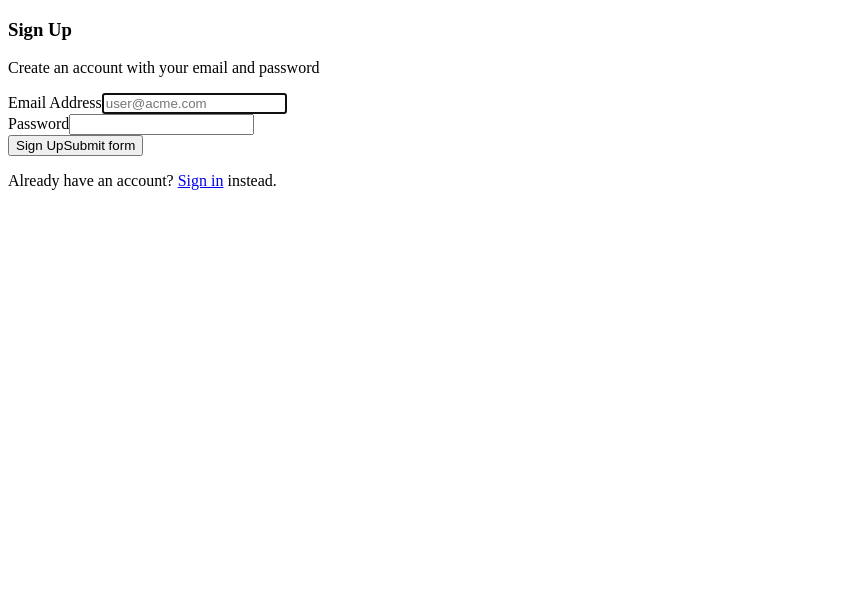
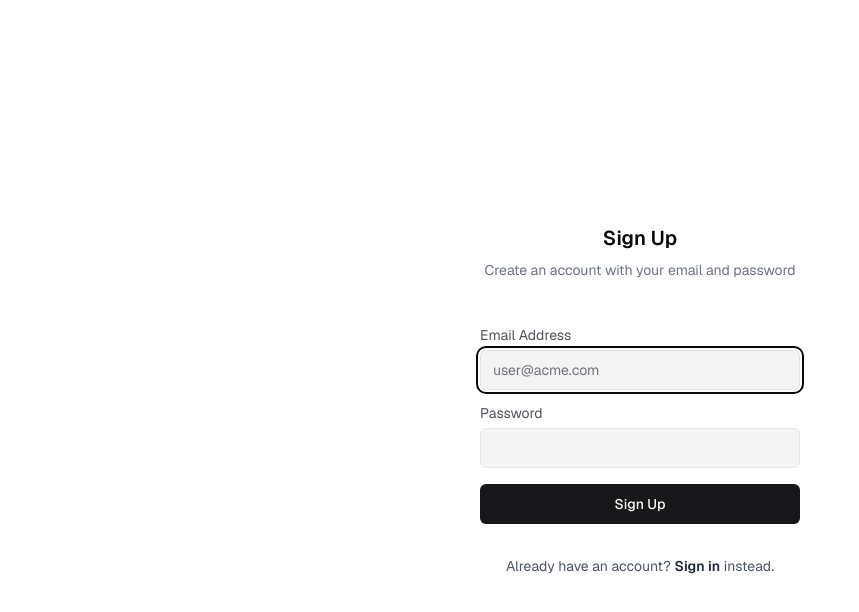
Before and after one commit to Jeevanpranav-23/code-ai-chatbot, a Next.js app: page /registor in a window 1280 px wide. Shown: the top 612 px of the page, without its empty margins (0-859 px from the left). Built offline with nearby package versions, Linux system fonts and the light colour scheme; no server answers; what bcrypt-ts would draw is missing.

Commit message:
Add files via upload

```diff
--- /dev/null
+++ b/app/globals.css
@@ -0,0 +1,164 @@
+@tailwind base;
+@tailwind components;
+@tailwind utilities;
+
+:root {
+    --foreground-rgb: 0, 0, 0;
+    --background-start-rgb: 214, 219, 220;
+    --background-end-rgb: 255, 255, 255;
+}
+
+@media (prefers-color-scheme: dark) {
+    :root {
+        --foreground-rgb: 255, 255, 255;
+        --background-start-rgb: 0, 0, 0;
+        --background-end-rgb: 0, 0, 0;
+    }
+}
+
+@layer utilities {
+    .text-balance {
+        text-wrap: balance;
+    }
+}
+
+@layer base {
+    :root {
+        --background: 0 0% 100%;
+        --foreground: 240 10% 3.9%;
+        --card: 0 0% 100%;
+        --card-foreground: 240 10% 3.9%;
+        --popover: 0 0% 100%;
+        --popover-foreground: 240 10% 3.9%;
+        --primary: 240 5.9% 10%;
+        --primary-foreground: 0 0% 98%;
+        --secondary: 240 4.8% 95.9%;
+        --secondary-foreground: 240 5.9% 10%;
+        --muted: 240 4.8% 95.9%;
+        --muted-foreground: 240 3.8% 46.1%;
+        --accent: 240 4.8% 95.9%;
+        --accent-foreground: 240 5.9% 10%;
+        --destructive: 0 84.2% 60.2%;
+        --destructive-foreground: 0 0% 98%;
+        --border: 240 5.9% 90%;
+        --input: 240 5.9% 90%;
+        --ring: 240 10% 3.9%;
+        --chart-1: 12 76% 61%;
+        --chart-2: 173 58% 39%;
+        --chart-3: 197 37% 24%;
+        --chart-4: 43 74% 66%;
+        --chart-5: 27 87% 67%;
+        --radius: 0.5rem;
+        --sidebar-background: 0 0% 98%;
+        --sidebar-foreground: 240 5.3% 26.1%;
+        --sidebar-primary: 240 5.9% 10%;
+        --sidebar-primary-foreground: 0 0% 98%;
+        --sidebar-accent: 240 4.8% 95.9%;
+        --sidebar-accent-foreground: 240 5.9% 10%;
+        --sidebar-border: 220 13% 91%;
+        --sidebar-ring: 217.2 91.2% 59.8%;
+    }
+    .dark {
+        --background: 240 10% 3.9%;
+        --foreground: 0 0% 98%;
+        --card: 240 10% 3.9%;
+        --card-foreground: 0 0% 98%;
+        --popover: 240 10% 3.9%;
+        --popover-foreground: 0 0% 98%;
+        --primary: 0 0% 98%;
+        --primary-foreground: 240 5.9% 10%;
+        --secondary: 240 3.7% 15.9%;
+        --secondary-foreground: 0 0% 98%;
+        --muted: 240 3.7% 15.9%;
+        --muted-foreground: 240 5% 64.9%;
+        --accent: 240 3.7% 15.9%;
+        --accent-foreground: 0 0% 98%;
+        --destructive: 0 62.8% 30.6%;
+        --destructive-foreground: 0 0% 98%;
+        --border: 240 3.7% 15.9%;
+        --input: 240 3.7% 15.9%;
+        --ring: 240 4.9% 83.9%;
+        --chart-1: 220 70% 50%;
+        --chart-2: 160 60% 45%;
+        --chart-3: 30 80% 55%;
+        --chart-4: 280 65% 60%;
+        --chart-5: 340 75% 55%;
+        --sidebar-background: 240 5.9% 10%;
+        --sidebar-foreground: 240 4.8% 95.9%;
+        --sidebar-primary: 224.3 76.3% 48%;
+        --sidebar-primary-foreground: 0 0% 100%;
+        --sidebar-accent: 240 3.7% 15.9%;
+        --sidebar-accent-foreground: 240 4.8% 95.9%;
+        --sidebar-border: 240 3.7% 15.9%;
+        --sidebar-ring: 217.2 91.2% 59.8%;
+    }
+}
+
+@layer base {
+    * {
+        @apply border-border;
+    }
+
+    body {
+        @apply bg-background text-foreground;
+    }
+}
+
+.skeleton {
+    * {
+        pointer-events: none !important;
+    }
+
+    *[class^="text-"] {
+        color: transparent;
+        @apply rounded-md bg-foreground/20 select-none animate-pulse;
+    }
+
+    .skeleton-bg {
+        @apply bg-foreground/10;
+    }
+
+    .skeleton-div {
+        @apply bg-foreground/20 animate-pulse;
+    }
+}
+
+.ProseMirror {
+    outline: none;
+}
+
+.cm-editor,
+.cm-gutters {
+    @apply bg-background dark:bg-zinc-800 outline-none selection:bg-zinc-900 !important;
+}
+
+.ͼo.cm-focused > .cm-scroller > .cm-selectionLayer .cm-selectionBackground,
+.ͼo.cm-selectionBackground,
+.ͼo.cm-content::selection {
+    @apply bg-zinc-200 dark:bg-zinc-900 !important;
+}
+
+.cm-activeLine,
+.cm-activeLineGutter {
+    @apply bg-transparent !important;
+}
+
+.cm-activeLine {
+    @apply rounded-r-sm !important;
+}
+
+.cm-lineNumbers {
+    @apply min-w-7;
+}
+
+.cm-foldGutter {
+    @apply min-w-3;
+}
+
+.cm-lineNumbers .cm-activeLineGutter {
+    @apply rounded-l-sm !important;
+}
+
+.suggestion-highlight {
+    @apply bg-blue-200 hover:bg-blue-300 dark:hover:bg-blue-400/50 dark:text-blue-50 dark:bg-blue-500/40;
+}
--- /dev/null
+++ b/app/layout.tsx
@@ -0,0 +1,86 @@
+import { Toaster } from 'sonner';
+import type { Metadata } from 'next';
+import { Geist, Geist_Mono } from 'next/font/google';
+import { ThemeProvider } from '@/components/theme-provider';
+
+import './globals.css';
+import { SessionProvider } from 'next-auth/react';
+
+export const metadata: Metadata = {
+  metadataBase: new URL('https://chat.vercel.ai'),
+  title: 'Next.js Chatbot Template',
+  description: 'Next.js chatbot template using the AI SDK.',
+};
+
+export const viewport = {
+  maximumScale: 1, // Disable auto-zoom on mobile Safari
+};
+
+const geist = Geist({
+  subsets: ['latin'],
+  display: 'swap',
+  variable: '--font-geist',
+});
+
+const geistMono = Geist_Mono({
+  subsets: ['latin'],
+  display: 'swap',
+  variable: '--font-geist-mono',
+});
+
+const LIGHT_THEME_COLOR = 'hsl(0 0% 100%)';
+const DARK_THEME_COLOR = 'hsl(240deg 10% 3.92%)';
+const THEME_COLOR_SCRIPT = `\
+(function() {
+  var html = document.documentElement;
+  var meta = document.querySelector('meta[name="theme-color"]');
+  if (!meta) {
+    meta = document.createElement('meta');
+    meta.setAttribute('name', 'theme-color');
+    document.head.appendChild(meta);
+  }
+  function updateThemeColor() {
+    var isDark = html.classList.contains('dark');
+    meta.setAttribute('content', isDark ? '${DARK_THEME_COLOR}' : '${LIGHT_THEME_COLOR}');
+  }
+  var observer = new MutationObserver(updateThemeColor);
+  observer.observe(html, { attributes: true, attributeFilter: ['class'] });
+  updateThemeColor();
+})();`;
+
+export default async function RootLayout({
+  children,
+}: Readonly<{
+  children: React.ReactNode;
+}>) {
+  return (
+    <html
+      lang="en"
+      // `next-themes` injects an extra classname to the body element to avoid
+      // visual flicker before hydration. Hence the `suppressHydrationWarning`
+      // prop is necessary to avoid the React hydration mismatch warning.
+      // https://github.com/pacocoursey/next-themes?tab=readme-ov-file#with-app
+      suppressHydrationWarning
+      className={`${geist.variable} ${geistMono.variable}`}
+    >
+      <head>
+        <script
+          dangerouslySetInnerHTML={{
+            __html: THEME_COLOR_SCRIPT,
+          }}
+        />
+      </head>
+      <body className="antialiased">
+        <ThemeProvider
+          attribute="class"
+          defaultTheme="system"
+          enableSystem
+          disableTransitionOnChange
+        >
+          <Toaster position="top-center" />
+          <SessionProvider>{children}</SessionProvider>
+        </ThemeProvider>
+      </body>
+    </html>
+  );
+}
```
Also changed, not shown: 1 other file (tests, documents, lock files or other folders).
